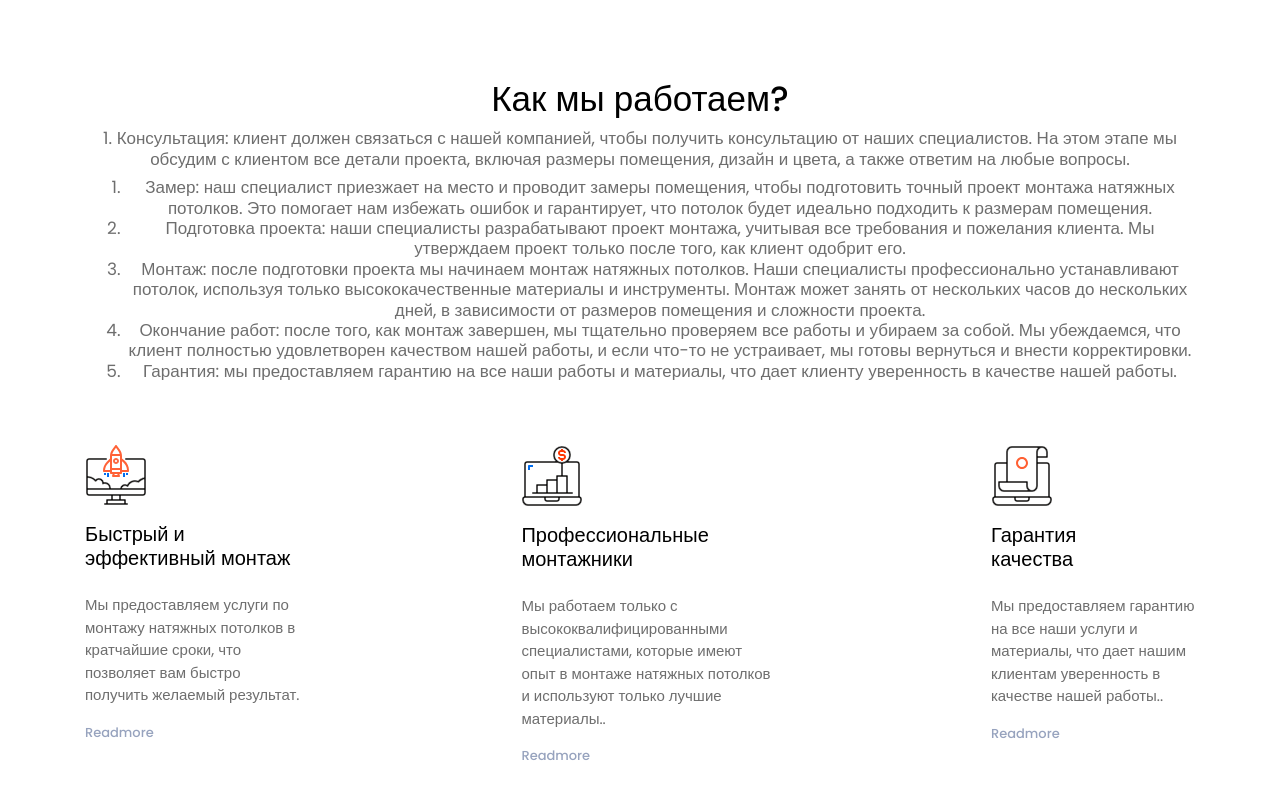
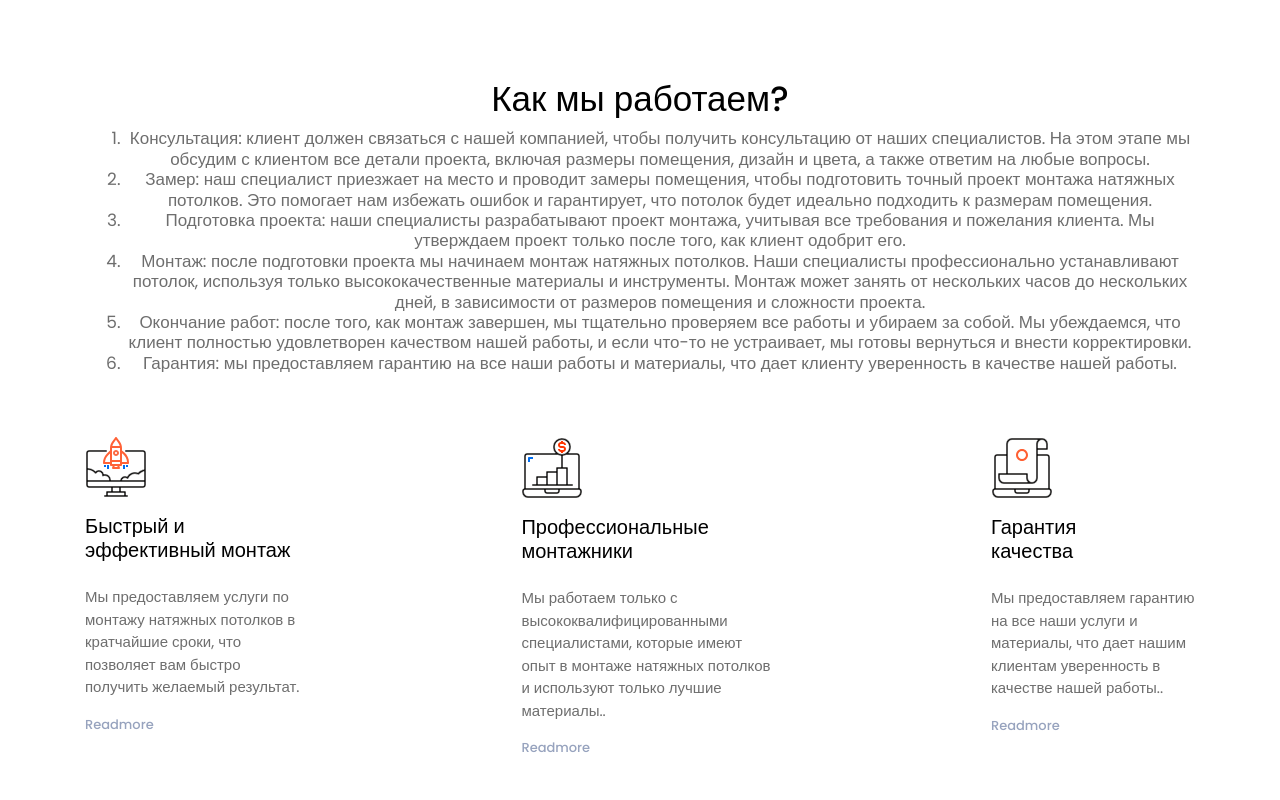
Before and after one commit to likemne/potolki, a website: page index.html in a window 1280 px wide. Shown: the part 660-1460 px from the top of the page. Drawn offline with Linux system fonts and the light colour scheme.

Commit message:
Update index.html

```diff
--- a/index.html
+++ b/index.html
@@ -67,8 +67,8 @@
       <section class="features-overview" id="features-section" >
         <div class="content-header">
           <h2>Как мы работаем?</h2>
-          <h6 class="section-subtitle text-muted">1. Консультация: клиент должен связаться с нашей компанией, чтобы получить консультацию от наших специалистов. На этом этапе мы обсудим с клиентом все детали проекта, включая размеры помещения, дизайн и цвета, а также ответим на любые вопросы.
-</h6><h6 class="section-subtitle text-muted"><ol>
+          <h6 class="section-subtitle text-muted"><ol><li>Консультация: клиент должен связаться с нашей компанией, чтобы получить консультацию от наших специалистов. На этом этапе мы обсудим с клиентом все детали проекта, включая размеры помещения, дизайн и цвета, а также ответим на любые вопросы.
+</li>
 	<li>Замер: наш специалист приезжает на место и проводит замеры помещения, чтобы подготовить точный проект монтажа натяжных потолков. Это помогает нам избежать ошибок и гарантирует, что потолок будет идеально подходить к размерам помещения.
 </li>
 <li>Подготовка проекта: наши специалисты разрабатывают проект монтажа, учитывая все требования и пожелания клиента. Мы утверждаем проект только после того, как клиент одобрит его.
@@ -139,7 +139,7 @@
       <section class="case-studies" id="case-studies-section">
         <div class="row grid-margin">
           <div class="col-12 text-center pb-5">
-            <h2>Our case studies</h2>
+            <h2>Ознакомьтес с ценами</h2>
             <h6 class="section-subtitle text-muted">Lorem ipsum dolor sit amet, tincidunt vestibulum.</h6>
           </div>
           <div class="col-12 col-md-6 col-lg-3 stretch-card mb-3 mb-lg-0" data-aos="zoom-in">
```
